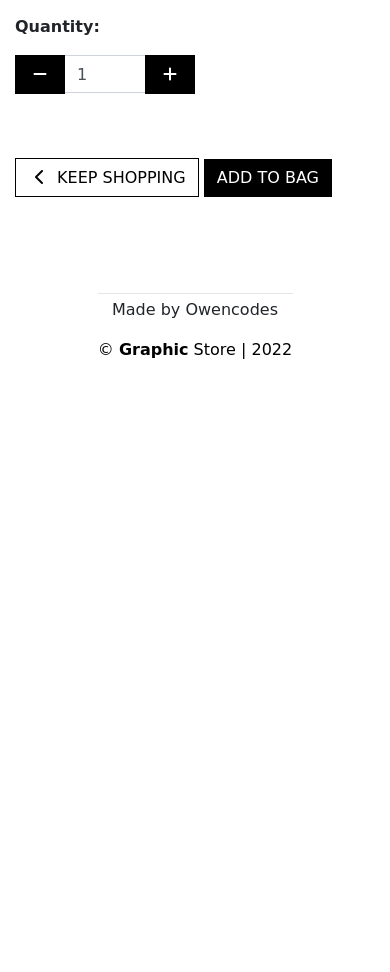
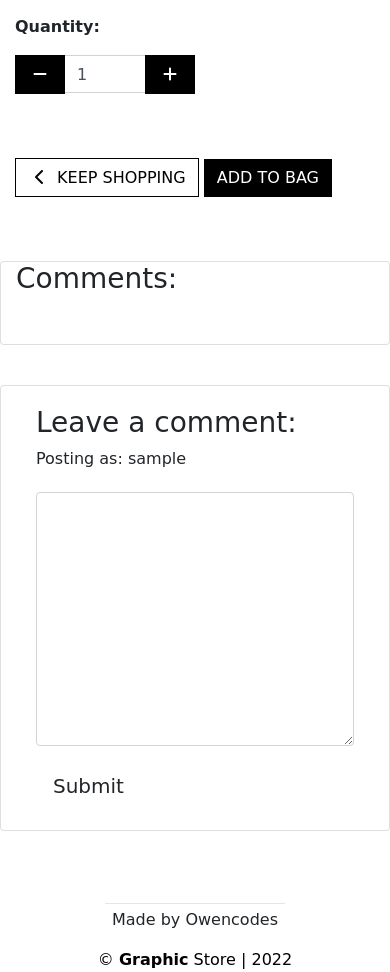
Before and after one commit to Code-Institute-Submissions/p5-graphicstore, a Django app: page /products/12 in a window 390 px wide. Shown: the part 736-1708 px from the top of the page. Before the commit the page ends 1095 px from the top, so only its background shows below. Run offline with Django 3.2, Linux system fonts and the light colour scheme; the visitor is signed in with stand-in values (Sample User, id 1); data comes from the database, SQL or seed files in the repository; data that the repository does not hold is empty; some libraries are stand-ins or nearby versions.

Commit message:
added custom model comment functionality to products

```diff
--- a/products/forms.py
+++ b/products/forms.py
@@ -0,0 +1,11 @@
+from .models import Comment
+from django import forms
+
+
+class CommentForm(forms.ModelForm):
+    class Meta:
+        model = Comment
+        fields = ('body',)
+        labels = {
+            'body': '',
+        }
--- a/products/models.py
+++ b/products/models.py
@@ -29,3 +29,22 @@ class Product(models.Model):
 
     def __str__(self):
         return self.name
+
+
+class Comment(models.Model):
+    """Third custom model"""
+    product = models.ForeignKey(Product, on_delete=models.CASCADE, related_name='comments')
+    name = models.CharField(max_length=80)
+    email = models.EmailField()
+    body = models.TextField()
+    created_on = models.DateTimeField(auto_now_add=True)
+
+    class Meta:
+        ordering = ['created_on']
+
+    def __str__(self):
+        return f"Comment {self.body} by {self.name}"
+
+    def get_absolute_url(self):
+        """ Returns comment with primary key"""
+        return reverse('product_detail', kwargs={'pk': self.pk})
--- a/products/templates/products/product_detail.html
+++ b/products/templates/products/product_detail.html
@@ -103,6 +103,43 @@
                 </div>
             </div>
         </div>
+        <div class="row">
+        <div class="col-md-8 card mb-4  mt-3 ">
+            <h3>Comments:</h3>
+            <div class="card-body">
+                <!-- We want a for loop inside the empty control tags to iterate through each comment in comments -->
+                {% for comment in comments %}
+                <div class="comments" style="padding: 10px;">
+                    <p class="font-weight-bold">
+                        <!-- The commenter's name goes here. Check the model if you're not sure what that is -->
+                        {{ comment.name }}
+                        <span class=" text-muted font-weight-normal">
+                            <!-- The comment's created date goes here -->
+                            {{ comment.created_on }}
+                        </span> wrote:
+                    </p>
+                    <!-- The body of the comment goes before the | -->
+                    {{ comment.body | linebreaks }}
+                </div>
+                <!-- Our for loop ends here -->
+                {% endfor %}
+            </div>
+        </div>
+        <div class="col-md-4 card mb-4  mt-3 ">
+            <div class="card-body">
+                <!-- For later -->
+                {% if user.is_authenticated %}
+
+                <h3>Leave a comment:</h3>
+                <p>Posting as: {{ user.username }}</p>
+                <form method="post" style="margin-top: 1.3em;">
+                    {{ form | crispy }}
+                    {% csrf_token %}
+                    <button type="submit" class="btn btn-signup btn-lg">Submit</button>
+                </form>
+                {% endif %}
+            </div>
+        </div>
     </div>
 {% endblock %}
 
--- a/products/views.py
+++ b/products/views.py
@@ -3,8 +3,10 @@ from django.contrib import messages
 from django.db.models import Q
 from django.db.models.functions import Lower
 from .models import Product, Category
+from .forms import CommentForm
 
 # Create your views here.
+
 
 def all_products(request):
     """ A view to show all products, including sorting and search queries """
@@ -60,9 +62,24 @@ def product_detail(request, product_id):
     """ A view to show individual product details """
 
     product = get_object_or_404(Product, pk=product_id)
+    comments = product.comments.order_by("-created_on")
+    form = CommentForm()
 
+    if request.method == 'POST':
+
+        form = CommentForm(data=request.POST)
+
+        if form.is_valid():
+            comment = form.save(commit=False)
+            comment.user = request.user
+            comment.product = product
+            comment.save()
+
+    print(comments)
     context = {
         'product': product,
+        'form': form,
+        'comments': comments,
     }
 
     return render(request, 'products/product_detail.html', context)
```
Also changed, not shown: products/migrations/0004_comment.py (added), products/migrations/0005_remove_comment_approved.py (added).
